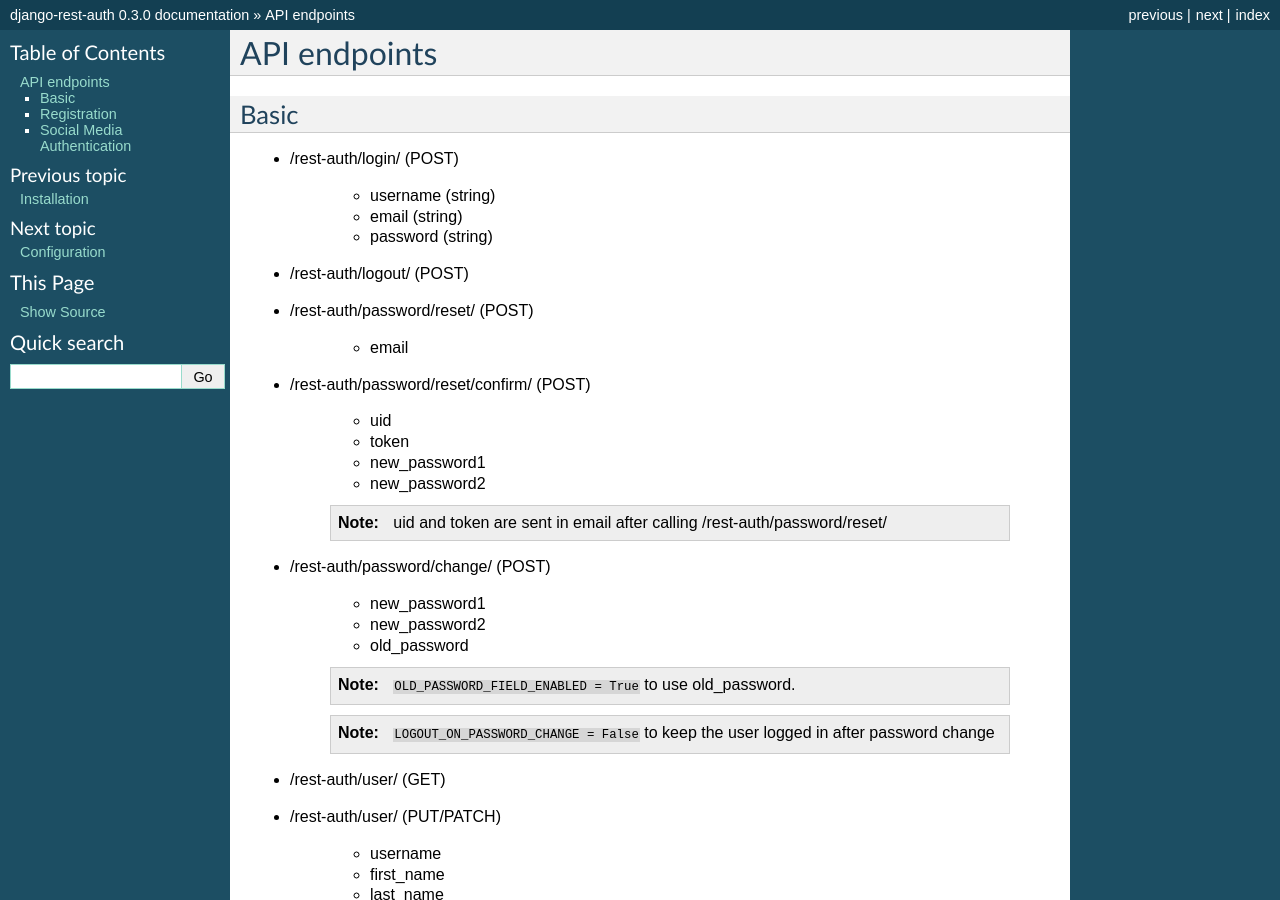
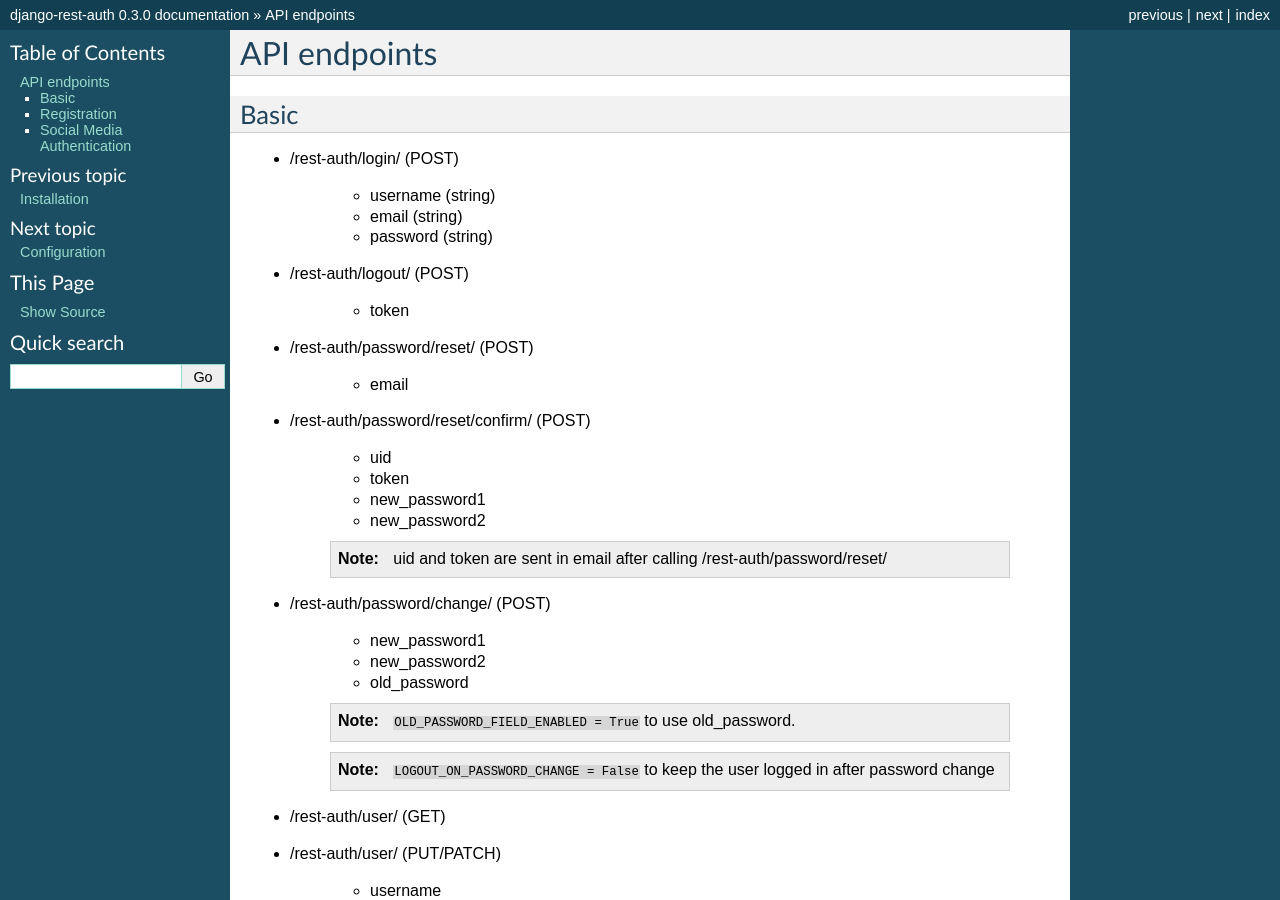
Before and after one commit to DreamGlimmer/django-rest-auth, a Sphinx documentation site: the page built from docs/api_endpoints.rst, in a window 1280 px wide and 900 px high. Built offline with Sphinx 7.4.7, drawn with Linux system fonts in a browser that asks for light colours.

Commit message:
Adds token to logout API documentation

```diff
--- a/docs/api_endpoints.rst
+++ b/docs/api_endpoints.rst
@@ -12,6 +12,8 @@ Basic
 
 
 - /rest-auth/logout/ (POST)
+
+    - token
 
 - /rest-auth/password/reset/ (POST)
 
```
